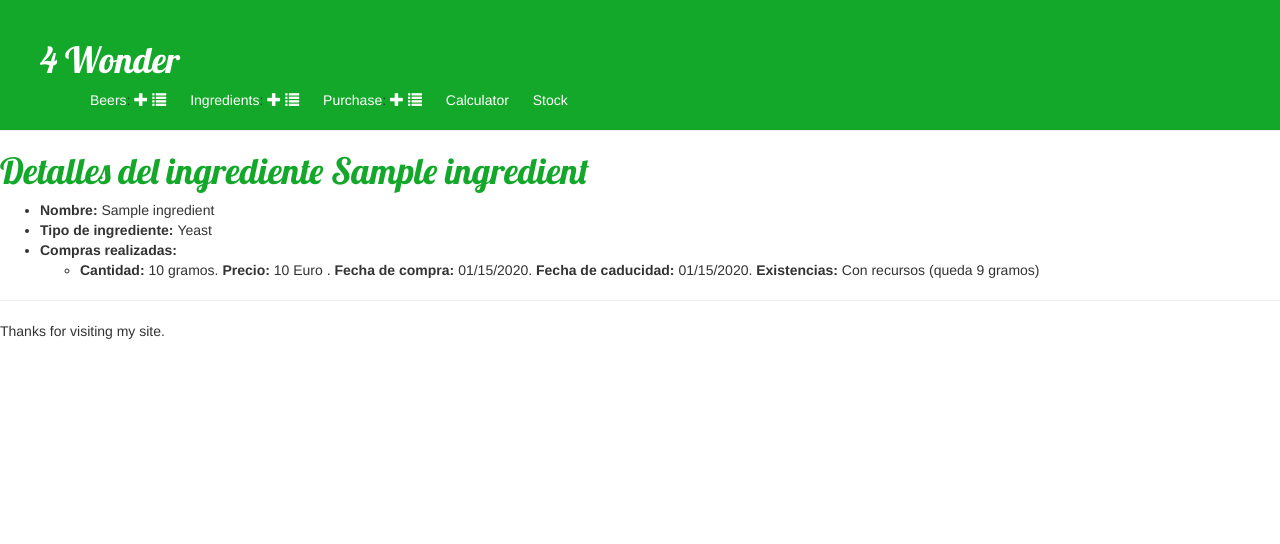
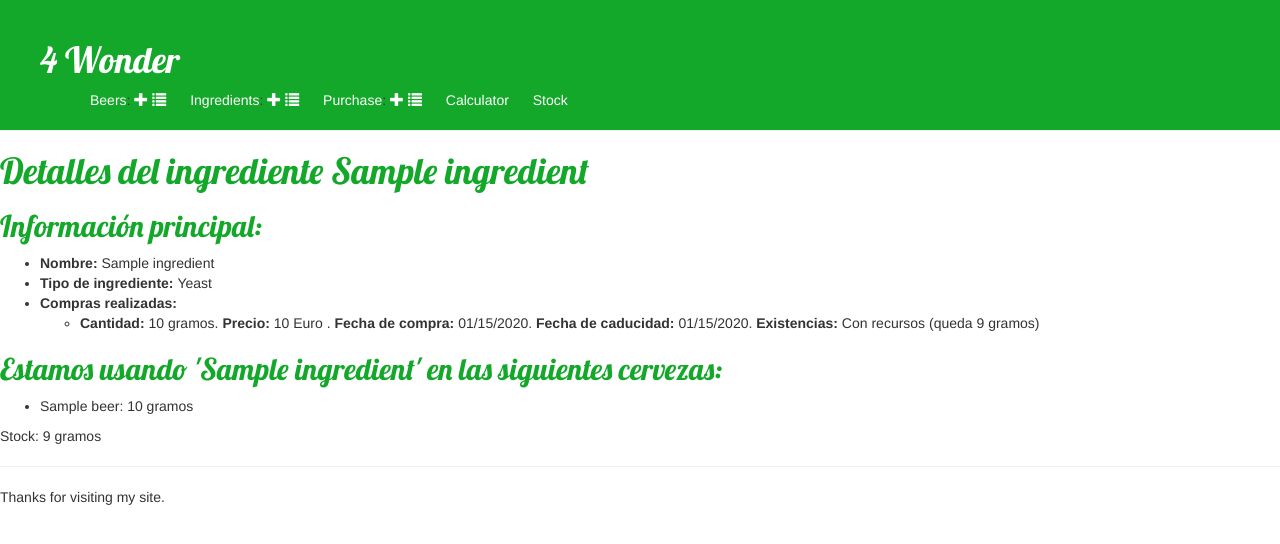
Before and after one commit to anarey/beersdata, a Django app: page /beers/ingredient/1/ in a window 1280 px wide. Shown: the top 544 px of the page. Run offline with Django 3.2, Linux system fonts and the light colour scheme; tables that the repository leaves empty hold one stand-in row (values such as "Sample post"); some libraries are stand-ins or nearby versions.

Commit message:
beers: ingredient: Uso del ingrediente
 - Se lista las cervezas que hacen uso de ese ingrediente, indicando
cantidad usada del ingrediente en cada una de ellas.
 - La cantidad restante que nos queda de este ingrediente.

```diff
--- a/beers/templates/beers/ingredient_detail.html
+++ b/beers/templates/beers/ingredient_detail.html
@@ -5,6 +5,7 @@
 
 <h1> Detalles del ingrediente {{ingredient.name }} </h1>
 
+<h2>Información principal: </h2>
 <ul>
 <li> <strong>Nombre: </strong> {{ingredient.name }} </li>
 <li> <strong>Tipo de ingrediente: </strong> {{ingredient.get_type_ingredient_display }}</li>
@@ -24,6 +25,19 @@
 {% else %}
     <p>No purchase are available.</p>
 {% endif %}
+</ul>
+
+{% if stats %}
+<h2>Estamos usando '{{ ingredient.name }}' en las siguientes cervezas:</h2>
+<ul>
+    {% for beer, quantity in stats.items %}
+        <li>{{ beer }}: {{ quantity }} gramo{{quantity|pluralize }}</li>
+    {% endfor %}
+</ul>
+{% endif%}
+{% if stock %}
+Stock: {{ stock }} gramo{{ stock|pluralize }}
+{% endif %}
 </li></ul>
 
 {% endblock %}
--- a/beers/views.py
+++ b/beers/views.py
@@ -20,14 +20,40 @@ class BeerDetailView(generic.DetailView):
     model = Beer
     template_name = 'beers/beer_detail.html'
 
+
+def ingredient_stats(self, ingredient):
+    get_object_or_404(Ingredient, pk= ingredient)
+    recipe_list = Recipe.objects.filter(ingredient = ingredient)
+
+    stats = {}
+    for recipe in recipe_list:
+        stats[recipe.beer] = recipe.quantity
+
+    return stats
+
+
+def stock(self, ingredient):
+    get_object_or_404(Ingredient, pk=ingredient)
+    list_purchase = Purchase.objects.filter(ingredient = ingredient)
+
+    stock = 0
+    for purchase in list_purchase:
+        stock = stock + purchase.existence()
+
+    return stock
+
+
 class IngredientDetailView(generic.DetailView):
     model = Ingredient
     template_name = 'beers/ingredient_detail.html'
 
     def get_context_data(self, **kwargs):
         context = super(IngredientDetailView, self).get_context_data(**kwargs)
-        buying_list = Purchase.objects.filter(ingredient=self.kwargs['pk']).order_by('buying_date')
+        pk = self.kwargs['pk']
+        buying_list = Purchase.objects.filter(ingredient=pk).order_by('buying_date')
         context['buying_list'] = buying_list
+        context['stats'] = ingredient_stats(self, pk)
+        context['stock'] = stock(self, pk)
         return context
 
 
```
